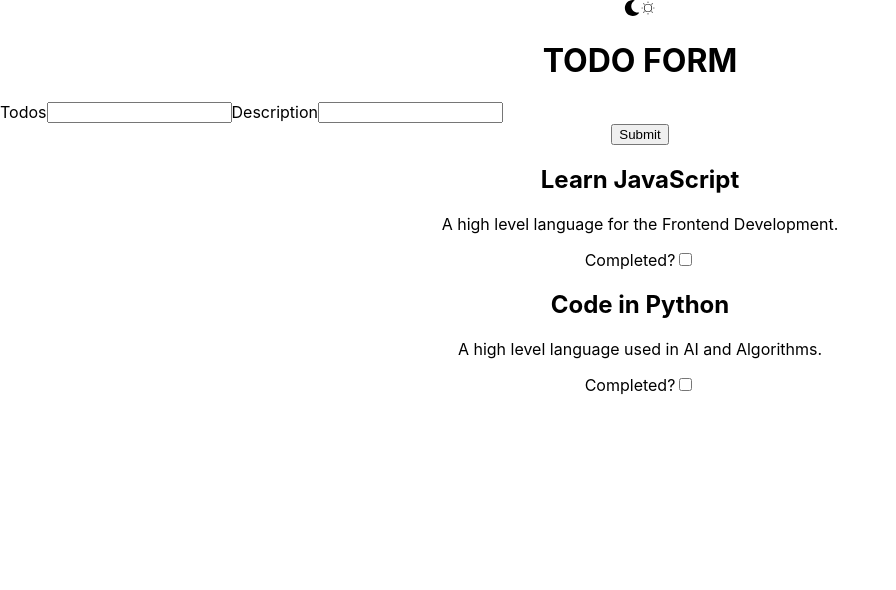
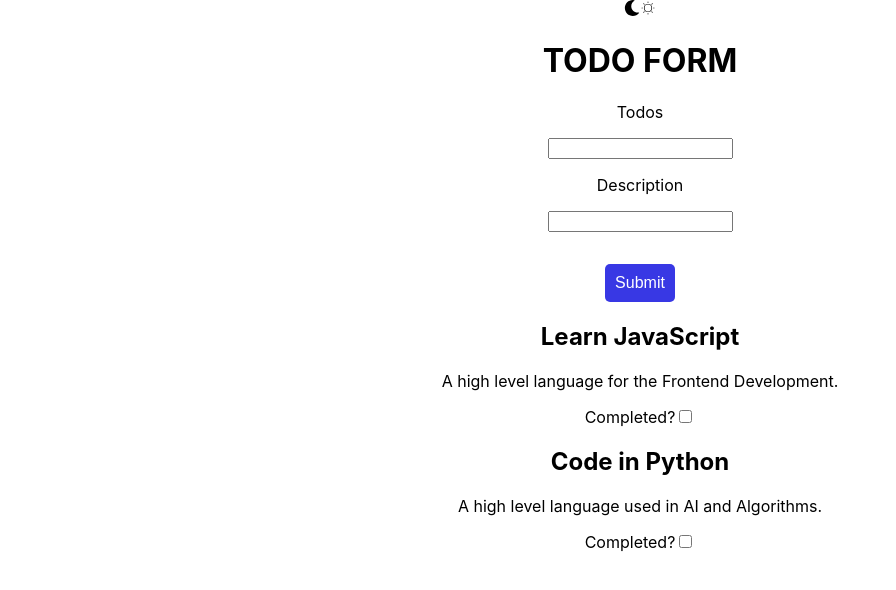
Before and after one commit to Bloom-Sayiorri/to-do-list, a React (Create React App) app: page / in a window 1280 px wide. Shown: the top 590 px of the page, without its empty margins (0-896 px from the left). Built offline with nearby package versions, Linux system fonts and the light colour scheme.

Commit message:
form.css

```diff
--- a/src/components/ToDoForm.jsx
+++ b/src/components/ToDoForm.jsx
@@ -18,7 +18,6 @@ function ToDoForm({todos}) {
                 <label htmlFor='description' className="todo_label" name="todo">Description</label>
                 <input type="text" name="todo" className="todo_input" />
             </div>
-
             <input type="submit" className="submit_btn" value="Submit"/>
         </form>
     )
--- a/src/styles/form.css
+++ b/src/styles/form.css
@@ -1,5 +1,18 @@
 .questions {
     display: flex;
+    flex-direction: column;
     border: none;
     border-radius: 10px;
+    align-items: center;
+    gap: 1rem;
 }
+
+.submit_btn {
+    margin-top: 2rem;
+    border-radius: 5px;
+    border: none;
+    background-color: rgb(56, 56, 228);
+    color: white;
+    font-size: 1rem;
+    padding: 10px;
+}
```
